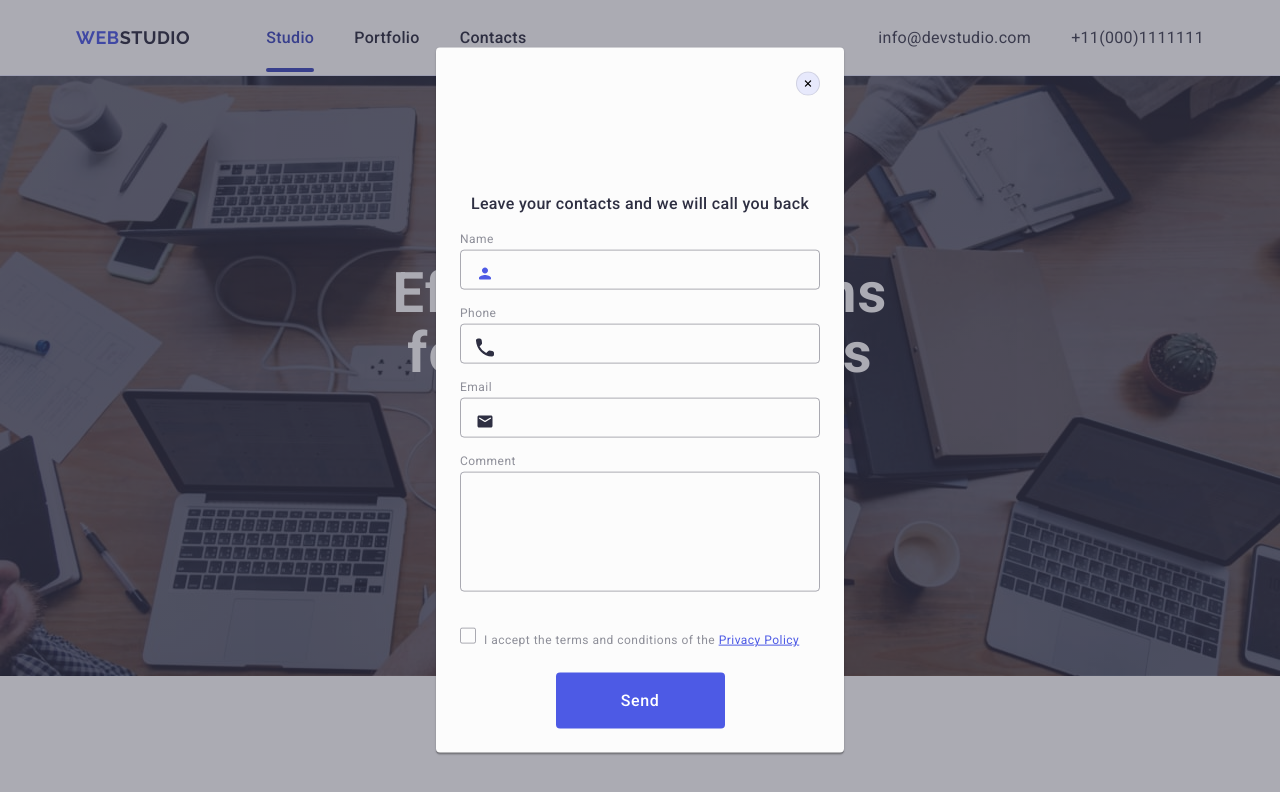
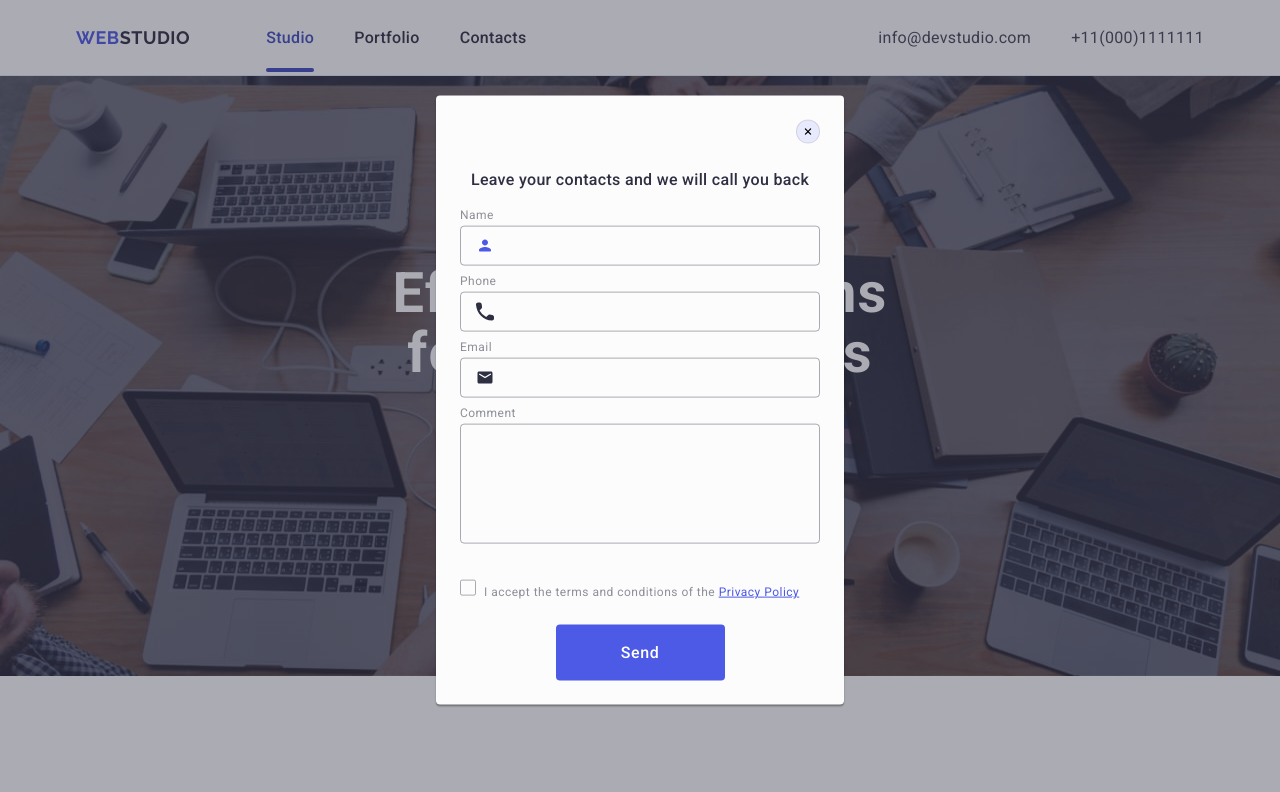
Before and after one commit to Maksym-Motnyk/goit-markup-hw-05, a plain HTML site: page index.html in a window 1280 px wide. Shown: the top 792 px of the page. Drawn offline with nearby package versions, Linux system fonts and the light colour scheme.

Commit message:
Update styles.css

```diff
--- a/css/styles.css
+++ b/css/styles.css
@@ -413,6 +413,7 @@ img {
   font-weight: 400;
   line-height: 1.5;
   letter-spacing: 0.02em;
+  max-width: 264px;
 }
 .footer-media {
   color: var(--WHITE, #fff);
@@ -540,13 +541,13 @@ img {
   top: 50%;
   left: 50%;
   transform: translate(-50%, -50%);
-  padding: 24px 24px 24px 72px;
+  padding: 72px 24px 24px 24px;
   background: #fcfcfc;
   box-shadow: 0px 1px 1px rgba(0, 0, 0, 0.14), 0px 1px 3px rgba(0, 0, 0, 0.12),
     0px 2px 1px rgba(0, 0, 0, 0.2);
   transition: transform 250ms cubic-bezier(0.4, 0, 0.2, 1);
-  padding: 72px 24px 24px 24px;
 }
+
 .modal-close {
   font-family: inherit;
   width: 24px;
@@ -555,17 +556,18 @@ img {
   top: 24px;
   right: 24px;
   padding: 0;
+  display: flex;
   align-items: center;
   justify-content: center;
   border-radius: 50%;
   border-color: #e7e9fc;
   border: 1px solid rgba(0, 0, 0, 0.1);
-  display: flex;
   background-color: #e7e9fc;
   cursor: pointer;
   transition: background-color 250ms cubic-bezier(0.4, 0, 0.2, 1),
     border 250ms cubic-bezier(0.4, 0, 0.2, 1);
 }
+
 .modal-close:hover,
 .modal-close:focus {
   border: none;
@@ -583,10 +585,8 @@ img {
   letter-spacing: 0.02em;
   color: var(--navy-blue);
   text-align: center;
-  padding-top: 48px;
   color: #2e2f42;
   margin-bottom: 16px;
-  margin-top: 24px;
 }
 
 .modal-field {
@@ -611,13 +611,12 @@ img {
   height: 40px;
   border-radius: 4px;
   background-color: transparent;
-  margin-bottom: 8px;
   border: 1px solid rgba(46, 47, 66, 0.4);
   display: inline-block;
-  padding-left: 38px;
   outline: transparent;
   transition: border-color 250ms cubic-bezier(0.4, 0, 0.2, 1);
 }
+
 .modal-input:focus {
   border-color: #4d5ae5;
 }
@@ -626,10 +625,11 @@ img {
   fill: #2e2f42;
   position: absolute;
   left: 16px;
-  transition: fill 250ms cubic-bezier(0.4, 0, 0.2, 1);
   top: 50%;
   transform: translateY(-50%);
+  transition: fill 250ms cubic-bezier(0.4, 0, 0.2, 1);
 }
+
 .modal-icon:hover {
   fill: #4d5ae5;
 }
@@ -700,7 +700,10 @@ img {
 input:checked + label > span {
   border: none;
   fill: #f4f4fd;
+
+  background-color: #404bbf;
 }
+
 .check-icon {
   fill: #fff;
   border-radius: 2px;
```
